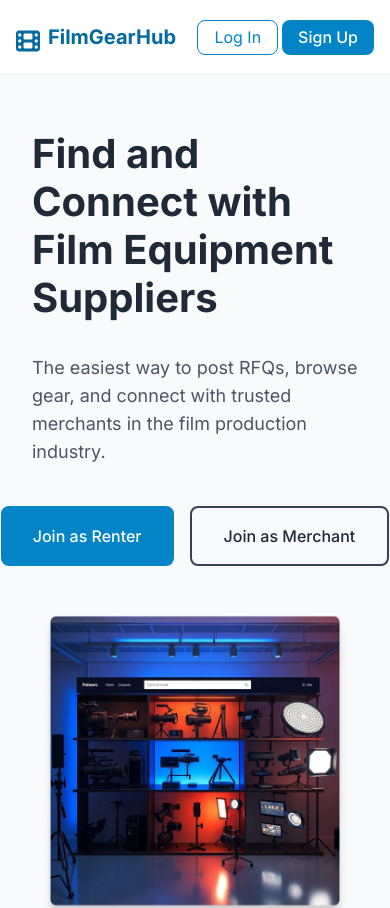
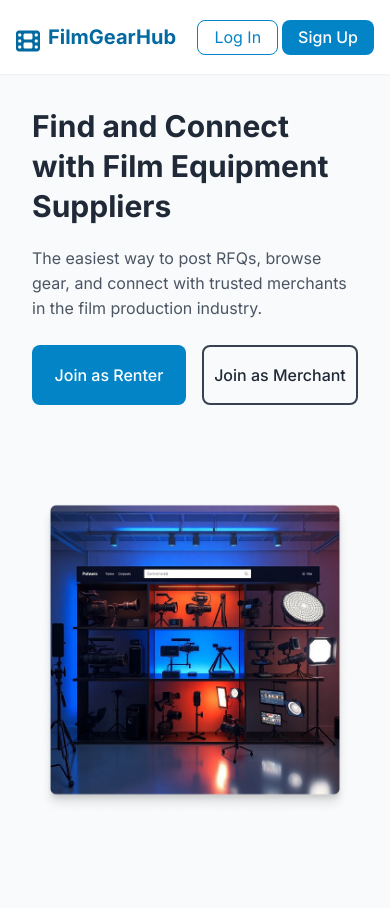
Before and after one commit to masterdeveloper822/Deploy-gearhire-frontend-os, a React (Vite) app: page / in a window 390 px wide. Shown: the top 908 px of the page. Built offline with nearby package versions, Linux system fonts and the light colour scheme.

Commit message:
Refactor HeroSection component: Update layout and styles for improved responsiveness and visual appeal, including adjustments to padding, text sizes, and button widths.

```diff
--- a/src/pages/onboarding/landingPage/components/heroSection.tsx
+++ b/src/pages/onboarding/landingPage/components/heroSection.tsx
@@ -5,41 +5,41 @@ import { Button } from "@/src/components/ui/button";
 import imgLandingPage from "@/public/assets/images/landing_image.png";
 import { Typography } from "@/src/components/ui/typography";
 
-const imgImg = "http://localhost:3845/assets/3a83d8ba059eb727a485e6341fb687c2c3575eb5.png";
-
 export default function HeroSection() {
   return (
-    <section className="w-full flex justify-center py-14">
-      <div className="w-full max-w-[1350px] flex flex-col md:flex-row gap-12 px-4 md:px-0">
+    <section className="w-full flex justify-center py-8 sm:py-14 md:py-0">
+      <div className="w-full max-w-[1350px] flex flex-col sm:flex-row gap-6 sm:gap-12 px-4 md:px-0">
         {/* Left: Text */}
-        <div className="w-full pt-0 md:pt-14 md:w-[670px] flex flex-col items-center md:items-start justify-center">
-          <h1 className="font-inter font-bold text-[40px] md:text-[60px] leading-[48px] md:leading-[60px] text-gray-800 mb-8">
+        <div className="w-full pt-0 md:pt-5 lg:pt-14 md:w-[670px] flex flex-col items-center md:items-start justify-center">
+          <h1 className="font-inter font-bold text-[30px] sm:text-[25px] md:text-[30px] lg:text-[40px] xl:text-[60px] leading-[40px] sm:leading-[30px]
+          lg:leading-[45px] xl:leading-[60px] text-gray-800 mb-5 md:mb-8">
             Find and Connect with Film Equipment Suppliers
           </h1>
-          <p className="font-inter text-[18px] md:text-[20px] text-gray-600 leading-[28px] mb-10 max-w-[514px]">
+          <p className="font-inter text-[16px] sm:text-[18px] md:text-[20px] text-gray-600 leading-[25px] sm:leading-[28px] mb-6
+          md:mb-10">
             The easiest way to post RFQs, browse gear, and connect with trusted merchants in the film production industry.
           </p>
-          <div className="flex gap-4">
+          <div className="flex gap-4 w-full">
             <a
               href="/renter-signup"
-              className="bg-sky-600 text-white rounded-lg h-[60px] w-[172.8px] flex items-center justify-center text-[16px] font-medium transition hover:bg-sky-700"
+              className="bg-sky-600 text-white rounded-lg h-[60px] w-full flex items-center justify-center text-center text-[16px] font-medium transition hover:bg-sky-700"
             >
               Join as Renter
             </a>
             <a
               href="/merchant-signup"
-              className="border-2 border-gray-700 text-gray-800 rounded-lg h-[60px] w-[199.7px] flex items-center justify-center text-[16px] font-medium transition hover:bg-gray-100"
+              className="border-2 border-gray-700 text-gray-800 rounded-lg text-center h-[60px] w-full flex items-center justify-center text-[16px] font-medium transition hover:bg-gray-100"
             >
               Join as Merchant
             </a>
           </div>
         </div>
         {/* Right: Image */}
-        <div className="w-full md:w-[624px] md: h-[300px] md: h-[460px] flex justify-center">
+        <div className="w-full md:w-[624px] h-[350px] md:h-[500px] lg: h-[460px] flex items-center justify-center lg:mt-6 xl:mt-[80px]">
           <img
             src={imgLandingPage}
             alt="Film equipment"
-            className="w-[312px] h-[312px] md:w-[560px] md:h-[560px] rounded-xl object-cover"
+            className="w-[312px] h-[312px] md:w-[360px] md:h-[360px] lg:w-[460px] lg:h-[460px] xl:w-[560px] xl:h-[560px] rounded-xl object-cover"
           />
         </div>
       </div>
```
